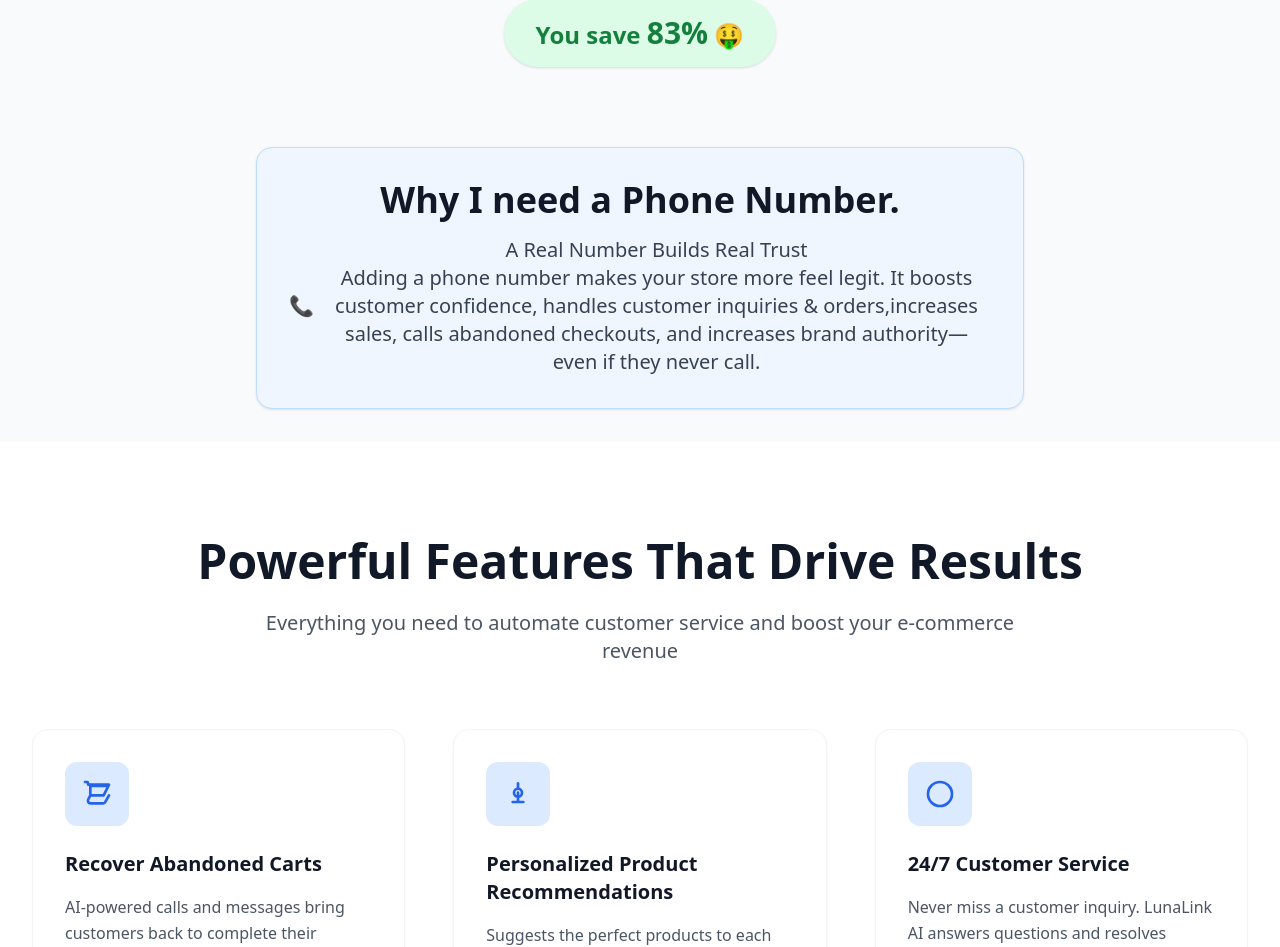
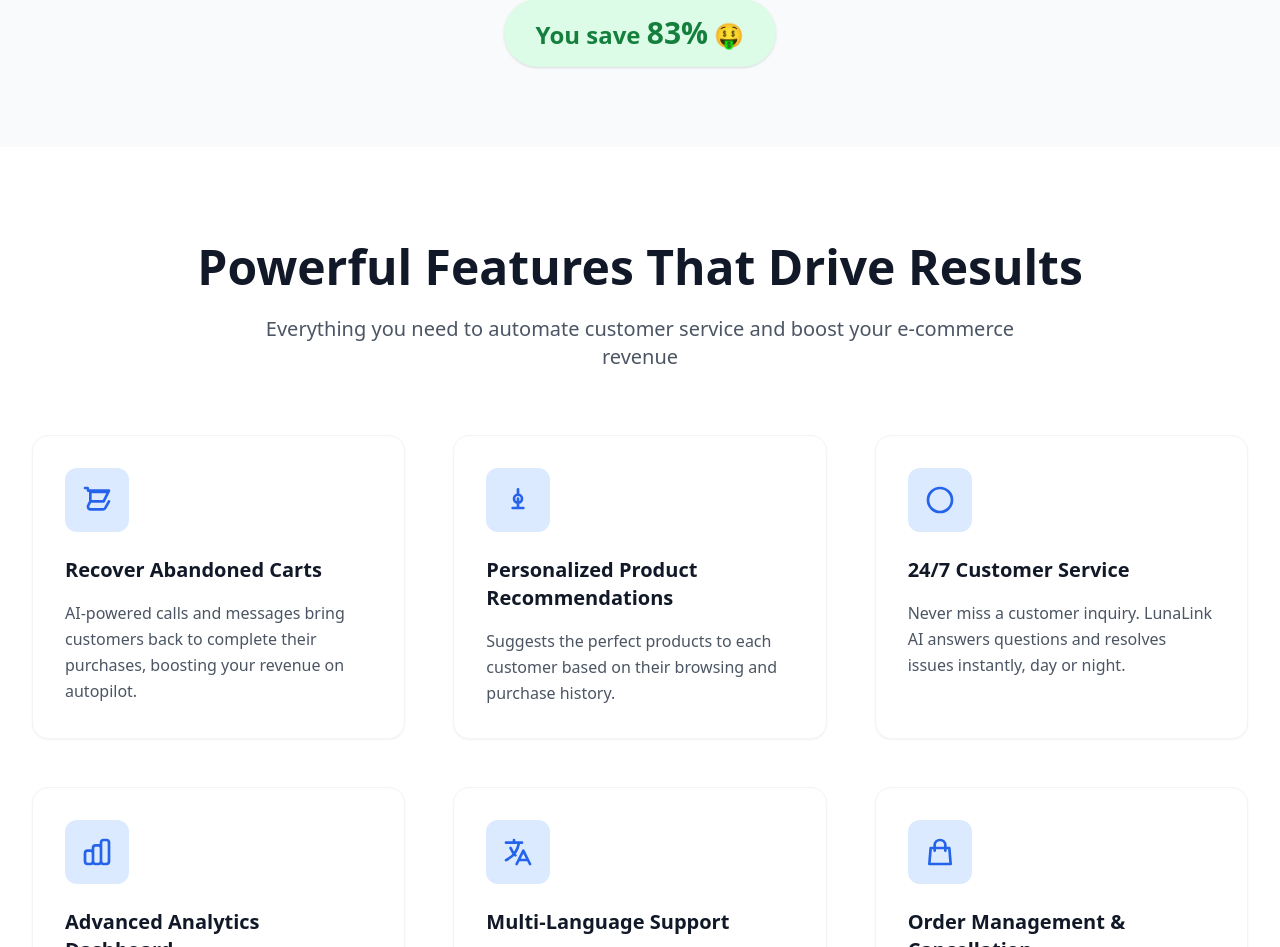
Before and after one commit to razajohri/lunalink-real, a React (Vite) app: page / in a window 1280 px wide. Shown: the part 1377-2324 px from the top of the page. Built offline with nearby package versions, Linux system fonts and the light colour scheme.

Commit message:
thisisfinal

```diff
--- a/src/pages/Welcome.tsx
+++ b/src/pages/Welcome.tsx
@@ -103,17 +103,6 @@ const Welcome = () => {
           <span className="inline-block bg-green-100 text-green-700 text-2xl font-bold px-8 py-4 rounded-full shadow">You save <span className="text-3xl">83%</span> <span role="img" aria-label="money">🤑</span></span>
         </div>
       </section>
-      {/* Real Brands Have Real Numbers Section */}
-      <div className="mt-14 mb-8 max-w-3xl mx-auto bg-blue-50 dark:bg-gray-800 border border-blue-200 dark:border-gray-700 rounded-2xl shadow-card p-8">
-        <h2 className="text-3xl md:text-4xl font-bold text-gray-900 dark:text-white mb-4 text-center">
-          Why I need a Phone Number.
-        </h2>
-        <p className="text-xl text-gray-700 dark:text-gray-300 flex items-center justify-center gap-2 text-center">
-          <span role="img" aria-label="phone">📞</span>
-          A Real Number Builds Real Trust<br/>
-          Adding a phone number makes your store more feel legit. It boosts customer confidence, handles customer inquiries & orders,increases sales, calls abandoned checkouts, and increases brand authority— even if they never call.
-        </p>
-      </div>
       <Features />
       <HowItWorks />
       <div className="mt-14 mb-8 max-w-3xl mx-auto bg-blue-50 dark:bg-gray-800 border border-blue-200 dark:border-gray-700 rounded-2xl shadow-card p-8">
```
